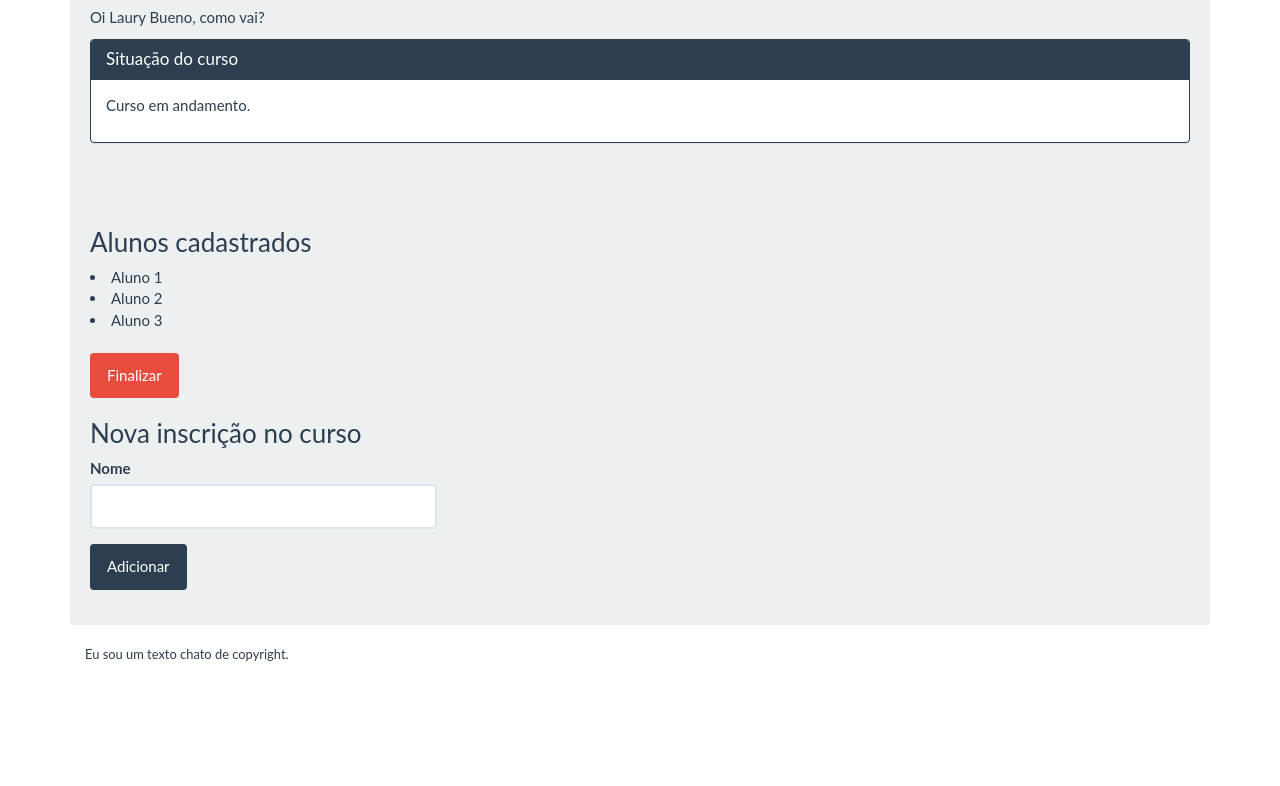
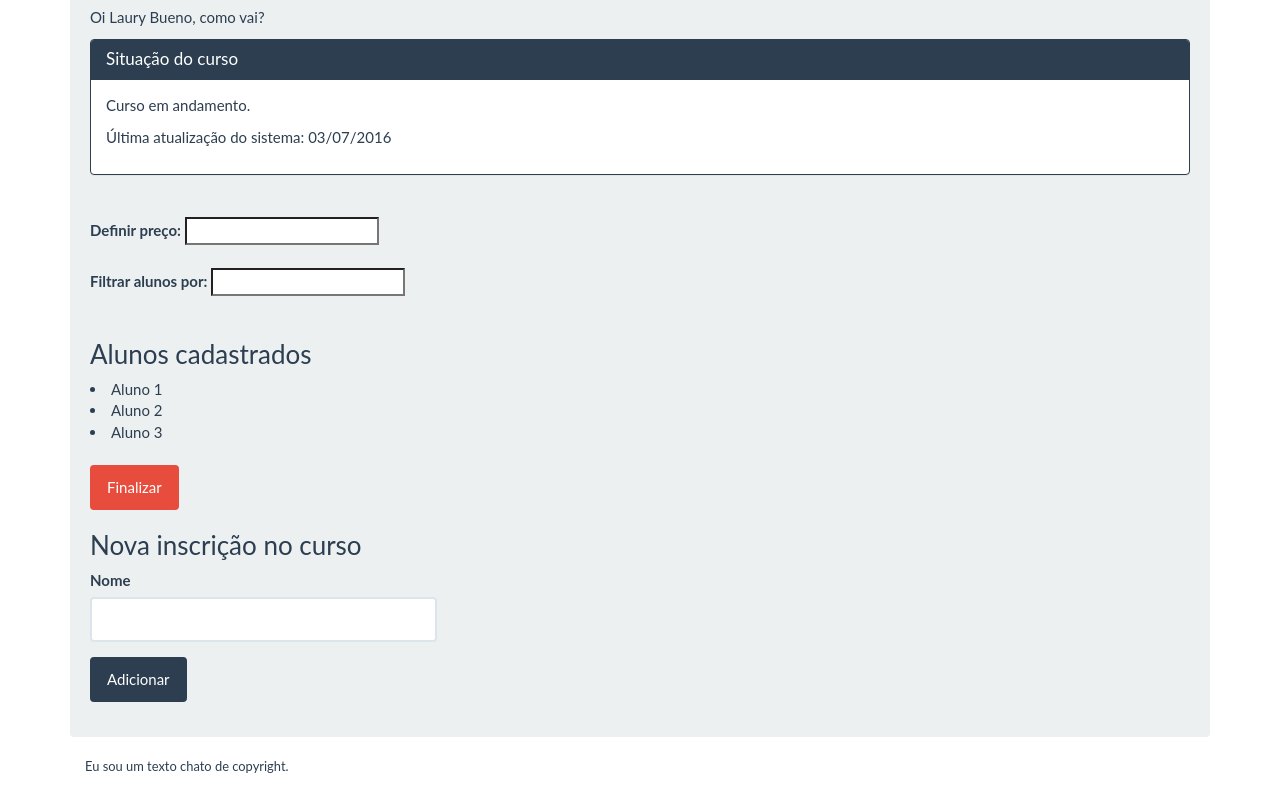
Before and after one commit to laurybueno/Experimentos-AngularJS, a plain HTML site: page index.html in a window 1280 px wide. Shown: the part 87-873 px from the top of the page. Before the commit the page ends 800 px from the top, so only its background shows below. Drawn offline with Linux system fonts and the light colour scheme.

Commit message:
Filtros de datas, moeda e busca adicionados

```diff
--- a/index.html
+++ b/index.html
@@ -24,12 +24,23 @@
 				<p ng-show="iniciado">Curso em andamento.</p>
 				<p ng-hide="iniciado">Curso finalizado.</p>
 				<p ng-if="!iniciado">Aguarde o próximo curso.</p>
+				<p ng-show="valor">Preço do curso: {{valor | currency : 'R$ '}}</p>
+				<p>Última atualização do sistema: {{hoje | date : 'dd/MM/yyyy' }}</p>
 			</div>
 		</div>
-
-		<br><br>
+		<br>
+		<div>
+			<label>Definir preço:</label>
+			<input type="number" id="valor" name="valor" ng-model="valor">
+		</div>
+		<br>
+		<div>
+			<label>Filtrar alunos por: </label>
+			<input type="text" ng-model="filtro">
+		</div>
+		<br>
 		<h3>Alunos cadastrados</h3>
-		<li ng-repeat="aluno in alunos">
+		<li ng-repeat="aluno in alunos | filter : filtro">
 			{{aluno}}
 		</li>
 
--- a/scripts/primeiro-controller.js
+++ b/scripts/primeiro-controller.js
@@ -15,6 +15,8 @@ angular.module('aplicacao').controller('PrimeiroController', function($scope){
 		$scope.iniciado = true;
 	};
 
+	$scope.hoje = new Date();
+
 
 	$scope.submeter = function(){
 		if($scope.form_1.$valid){
```
